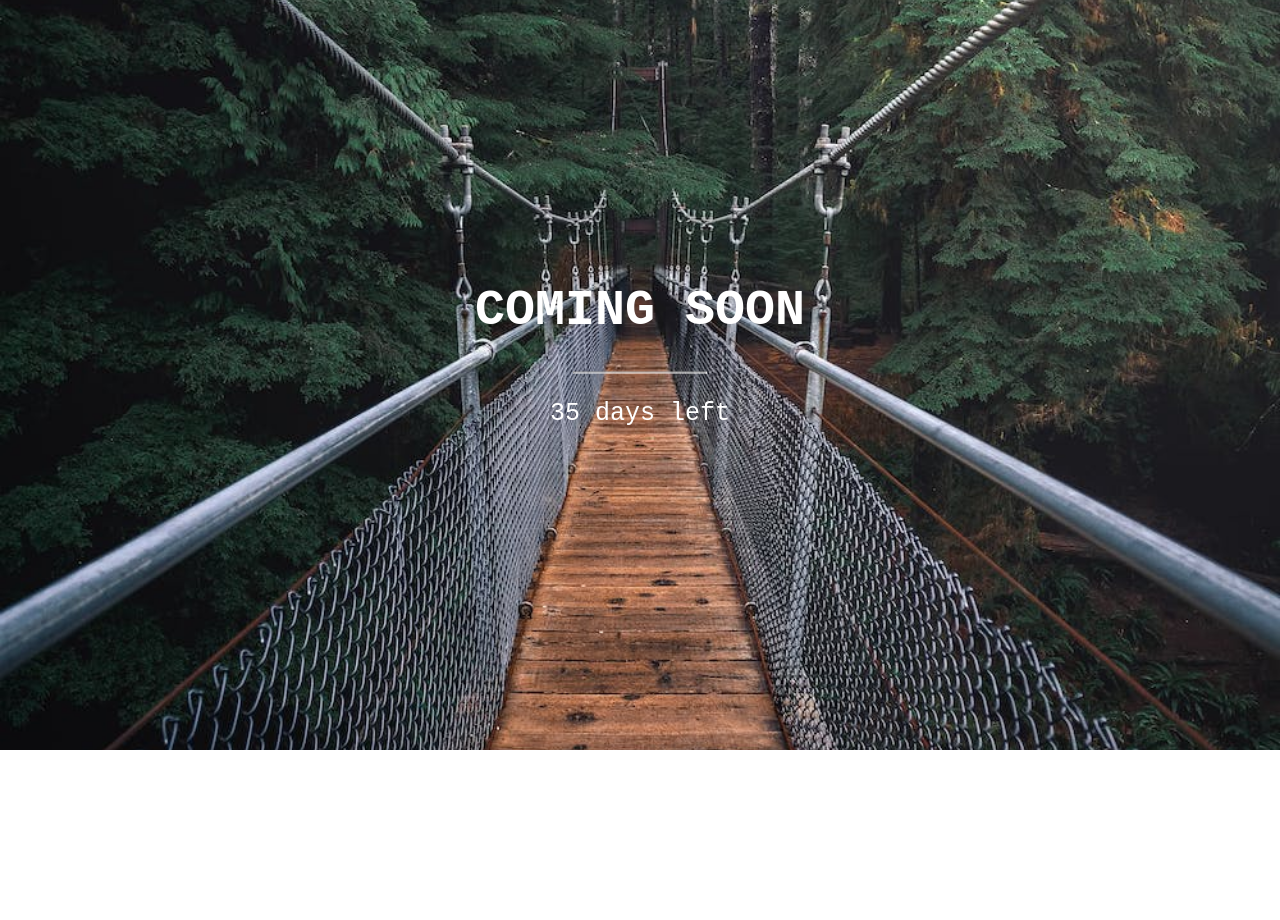
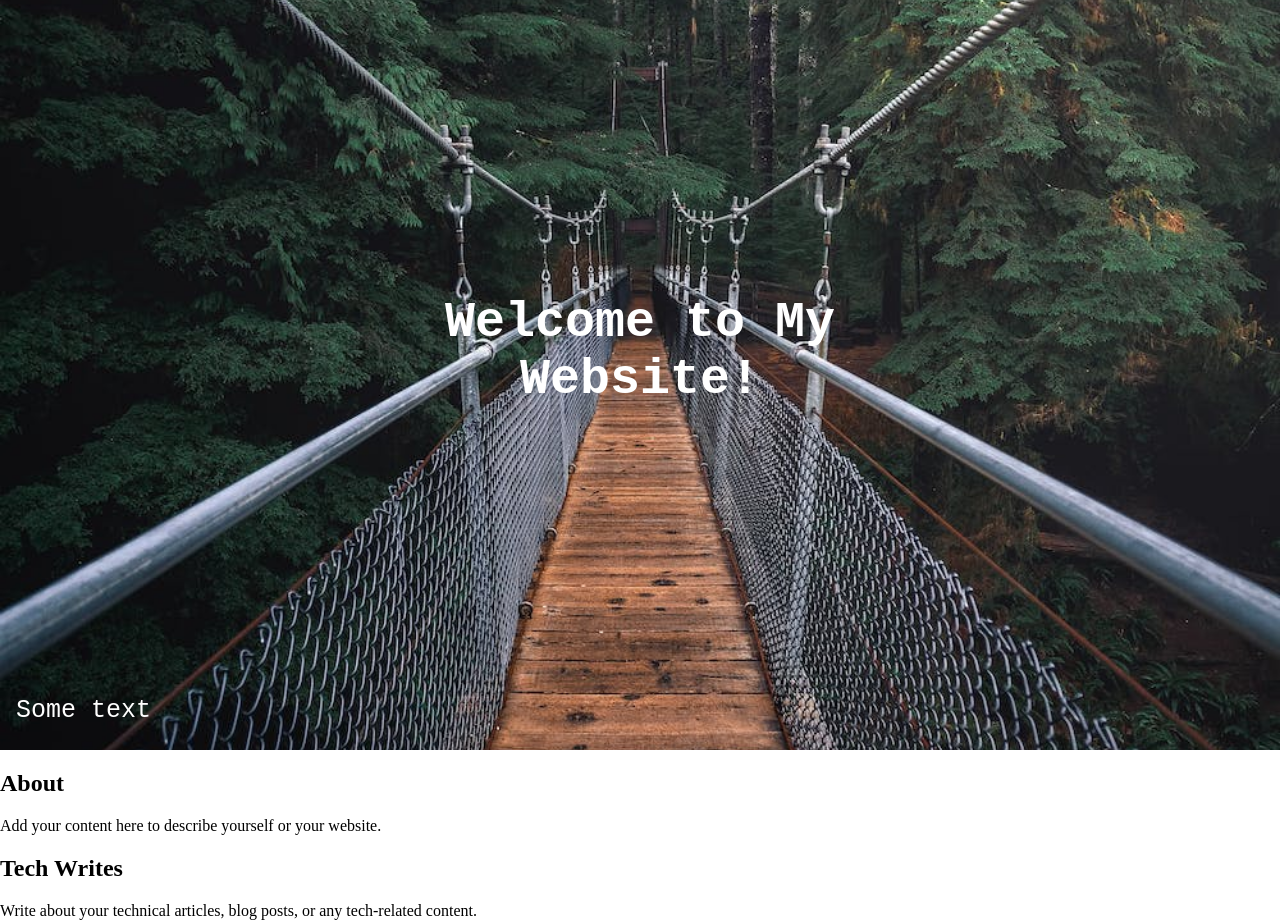
Before and after one commit to AjaiSinghPages/AjaiSinghPages.github.io, a plain HTML site: page index.html in a window 1280 px wide. Shown: the part 50-970 px from the top of the page. Before the commit the page ends 800 px from the top, so only its background shows below. Drawn offline with Linux system fonts and the light colour scheme; files that its build step writes are made by us from their sources.

Commit message:
Update index.html

```diff
--- a/index.html
+++ b/index.html
@@ -1,7 +1,7 @@
 <!DOCTYPE html>
 <html>
 <head>
-  <link rel="stylesheet" href="/style/styles.css">
+  <link rel="stylesheet" href="styles.css">
 </head>
 <body>
 
@@ -10,13 +10,21 @@
     <span class="logo"></span>
   </div>
   <div class="middle">
-    <h1>COMING SOON</h1>
-    <hr>
-    <p>35 days left</p>
+    <h1>Welcome to My Website!</h1>
   </div>
   <div class="bottomleft">
-    <p></p>
+    <p>Some text</p>
   </div>
+</div>
+
+<div class="section about-section">
+  <h2>About</h2>
+  <p>Add your content here to describe yourself or your website.</p>
+</div>
+
+<div class="section tech-writes-section">
+  <h2>Tech Writes</h2>
+  <p>Write about your technical articles, blog posts, or any tech-related content.</p>
 </div>
 
 </body>
```
